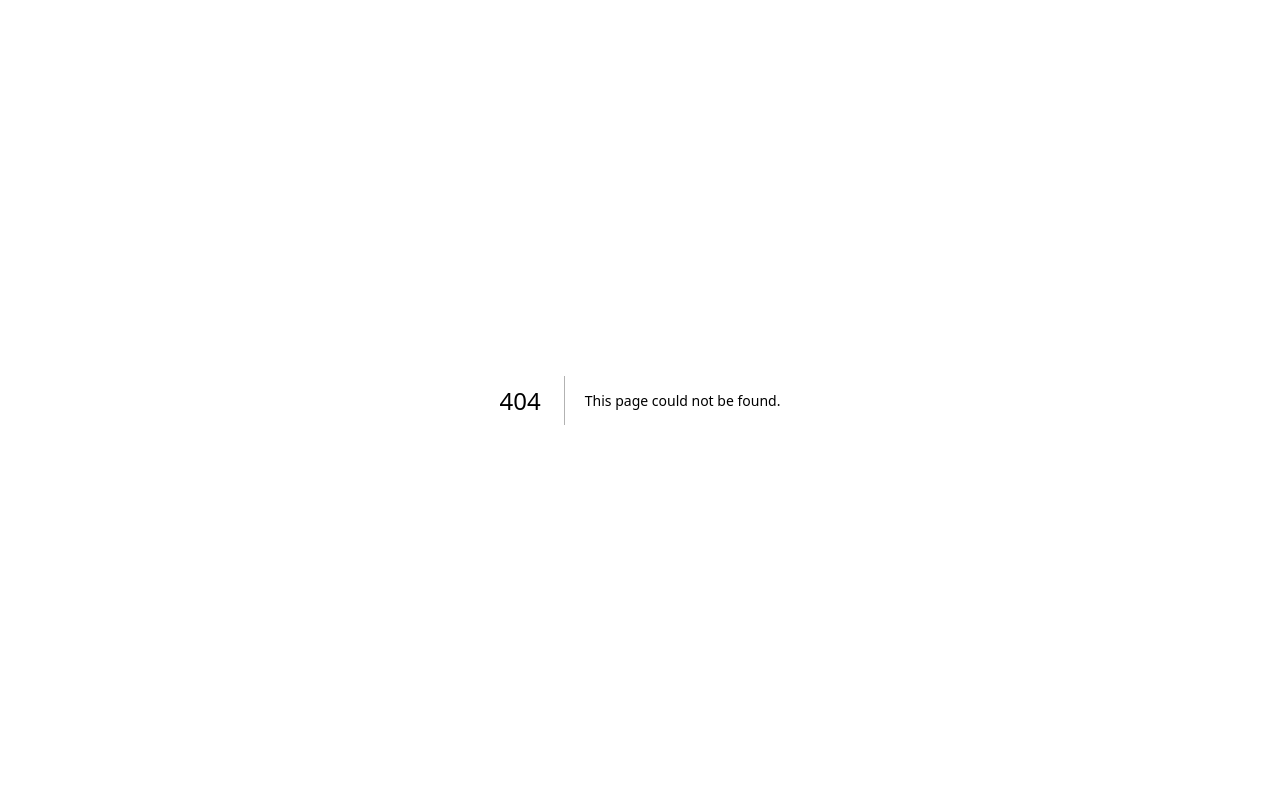
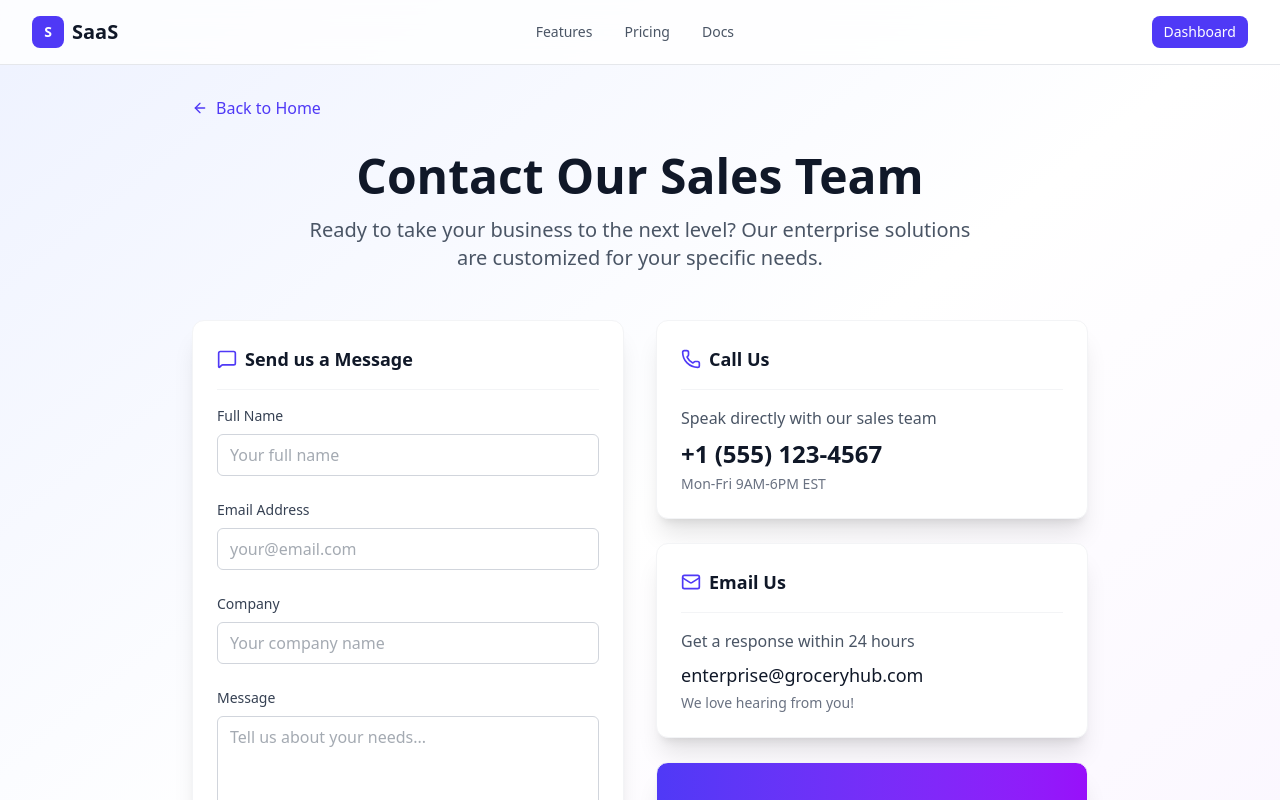
Before and after one commit to maitanveer/Smart-Hyperlocal-Multi-Vendor-Grocery-Platform-with-AI-Recommendations, a Next.js app: page /contact in a window 1280 px wide. Before the commit this address had no page. Shown: the top 800 px of the page. Built offline with nearby package versions, Linux system fonts and the light colour scheme.

Commit message:
finalized changes and ready to push

```diff
--- /dev/null
+++ b/app/contact/page.tsx
@@ -0,0 +1,157 @@
+'use client';
+
+import { useEffect, useState } from 'react';
+import { useSearchParams } from 'next/navigation';
+import { Navbar } from '@/components/layout/Navbar';
+import { Button } from '@/components/ui/Button';
+import { Card, CardContent, CardHeader, CardTitle } from '@/components/ui/Card';
+import { Mail, Phone, MessageSquare, ArrowLeft } from 'lucide-react';
+import Link from 'next/link';
+
+export default function ContactPage() {
+  const searchParams = useSearchParams();
+  const [planDetails, setPlanDetails] = useState<{ plan: string; price: string } | null>(null);
+
+  useEffect(() => {
+    const plan = searchParams.get('plan');
+    const price = searchParams.get('price');
+
+    if (plan && price) {
+      setPlanDetails({ plan, price });
+    }
+  }, [searchParams]);
+
+  return (
+    <main className="min-h-screen bg-gradient-to-br from-indigo-50 via-white to-purple-50">
+      <Navbar />
+
+      <div className="pt-24 pb-12 px-4 sm:px-6 lg:px-8">
+        <div className="mx-auto max-w-4xl">
+          <Link href="/" className="inline-flex items-center gap-2 text-indigo-600 hover:text-indigo-700 mb-8">
+            <ArrowLeft className="h-4 w-4" />
+            Back to Home
+          </Link>
+
+          <div className="text-center mb-12">
+            <h1 className="text-4xl sm:text-5xl font-bold text-gray-900 mb-4">
+              Contact Our Sales Team
+            </h1>
+            <p className="text-xl text-gray-600 max-w-2xl mx-auto">
+              Ready to take your business to the next level? Our enterprise solutions are customized for your specific needs.
+            </p>
+
+            {planDetails && (
+              <div className="mt-6 inline-block bg-indigo-100 text-indigo-800 px-4 py-2 rounded-full text-sm font-medium">
+                Interested in: {planDetails.plan.charAt(0).toUpperCase() + planDetails.plan.slice(1)} Plan (${planDetails.price}/month)
+              </div>
+            )}
+          </div>
+
+          <div className="grid grid-cols-1 lg:grid-cols-2 gap-8">
+            {/* Contact Form */}
+            <Card className="shadow-xl">
+              <CardHeader>
+                <CardTitle className="flex items-center gap-2">
+                  <MessageSquare className="h-5 w-5 text-indigo-600" />
+                  Send us a Message
+                </CardTitle>
+              </CardHeader>
+              <CardContent className="space-y-6">
+                <div>
+                  <label className="block text-sm font-medium text-gray-700 mb-2">
+                    Full Name
+                  </label>
+                  <input
+                    type="text"
+                    className="w-full px-3 py-2 border border-gray-300 rounded-md focus:outline-none focus:ring-2 focus:ring-indigo-500"
+                    placeholder="Your full name"
+                  />
+                </div>
+
+                <div>
+                  <label className="block text-sm font-medium text-gray-700 mb-2">
+                    Email Address
+                  </label>
+                  <input
+                    type="email"
+                    className="w-full px-3 py-2 border border-gray-300 rounded-md focus:outline-none focus:ring-2 focus:ring-indigo-500"
+                    placeholder="your@email.com"
+                  />
+                </div>
+
+                <div>
+                  <label className="block text-sm font-medium text-gray-700 mb-2">
+                    Company
+                  </label>
+                  <input
+                    type="text"
+                    className="w-full px-3 py-2 border border-gray-300 rounded-md focus:outline-none focus:ring-2 focus:ring-indigo-500"
+                    placeholder="Your company name"
+                  />
+                </div>
+
+                <div>
+                  <label className="block text-sm font-medium text-gray-700 mb-2">
+                    Message
+                  </label>
+                  <textarea
+                    rows={4}
+                    className="w-full px-3 py-2 border border-gray-300 rounded-md focus:outline-none focus:ring-2 focus:ring-indigo-500"
+                    placeholder="Tell us about your needs..."
+                  />
+                </div>
+
+                <Button className="w-full bg-gradient-to-r from-indigo-600 to-purple-600 hover:from-indigo-700 hover:to-purple-700">
+                  Send Message
+                </Button>
+              </CardContent>
+            </Card>
+
+            {/* Contact Info */}
+            <div className="space-y-6">
+              <Card className="shadow-xl">
+                <CardHeader>
+                  <CardTitle className="flex items-center gap-2">
+                    <Phone className="h-5 w-5 text-indigo-600" />
+                    Call Us
+                  </CardTitle>
+                </CardHeader>
+                <CardContent>
+                  <p className="text-gray-600 mb-2">Speak directly with our sales team</p>
+                  <p className="text-2xl font-bold text-gray-900">+1 (555) 123-4567</p>
+                  <p className="text-sm text-gray-500 mt-1">Mon-Fri 9AM-6PM EST</p>
+                </CardContent>
+              </Card>
+
+              <Card className="shadow-xl">
+                <CardHeader>
+                  <CardTitle className="flex items-center gap-2">
+                    <Mail className="h-5 w-5 text-indigo-600" />
+                    Email Us
+                  </CardTitle>
+                </CardHeader>
+                <CardContent>
+                  <p className="text-gray-600 mb-2">Get a response within 24 hours</p>
+                  <p className="text-lg font-medium text-gray-900">enterprise@groceryhub.com</p>
+                  <p className="text-sm text-gray-500 mt-1">We love hearing from you!</p>
+                </CardContent>
+              </Card>
+
+              <Card className="shadow-xl bg-gradient-to-r from-indigo-600 to-purple-600 text-white">
+                <CardContent className="pt-6">
+                  <h3 className="text-xl font-bold mb-2">Why Choose Enterprise?</h3>
+                  <ul className="space-y-2 text-sm">
+                    <li>✓ Unlimited events and data retention</li>
+                    <li>✓ 24/7 dedicated support</li>
+                    <li>✓ Custom integrations and features</li>
+                    <li>✓ SLA guarantees and priority handling</li>
+                  </ul>
+                </CardContent>
+              </Card>
+            </div>
+          </div>
+        </div>
+      </div>
+    </main>
+  );
+}
--- a/app/page.tsx
+++ b/app/page.tsx
@@ -12,6 +12,7 @@ import {
   Check,
 } from 'lucide-react';
 import Link from 'next/link';
+import { useRouter } from 'next/navigation';
 
 const features = [
   {
@@ -80,6 +81,29 @@ const pricingPlans = [
 ];
 
 export default function Home() {
+  const router = useRouter();
+
+  const handleGetStarted = (plan: typeof pricingPlans[0]) => {
+    try {
+      const planSlug = plan.name.toLowerCase();
+      const price = plan.price;
+
+      // Different routing logic based on plan type
+      if (plan.name === 'Enterprise') {
+        // Enterprise goes to contact page
+        router.push(`/contact?plan=${planSlug}&price=${price}`);
+      } else {
+        // Starter and Professional go to signup
+        const planParam = plan.name === 'Professional' ? 'pro' : planSlug;
+        router.push(`/signup?plan=${planParam}&price=${price}`);
+      }
+    } catch (error) {
+      console.error('Navigation failed:', error);
+      // Fallback: show alert
+      alert(`Redirecting to signup for ${plan.name} plan. Please try again.`);
+    }
+  };
+
   return (
     <main className="min-h-screen overflow-hidden">
       <Navbar />
@@ -181,20 +205,6 @@ export default function Home() {
                 </div>
               </div>
 
-              <div className="rounded-[1.5rem] bg-slate-50 p-4">
-                <div className="flex items-center justify-between text-sm text-slate-500 mb-4">
-                  <span>Weekly savings</span>
-                  <span className="font-semibold text-slate-900">$24.50</span>
-                </div>
-                <div className="grid grid-cols-12 gap-2 h-24">
-                  <div className="col-span-2 rounded-full bg-green-600" />
-                  <div className="col-span-3 rounded-full bg-green-300" />
-                  <div className="col-span-2 rounded-full bg-slate-300" />
-                  <div className="col-span-3 rounded-full bg-slate-200" />
-                  <div className="col-span-2 rounded-full bg-slate-100" />
-                </div>
-              </div>
-
               <div className="flex items-center gap-3 text-sm text-slate-600">
                 <div className="rounded-2xl bg-blue-100 p-3">
                   <BarChart3 className="h-5 w-5 text-blue-600" />
@@ -281,6 +291,7 @@ export default function Home() {
                   </div>
 
                   <Button
+                    onClick={() => handleGetStarted(plan)}
                     variant={plan.popular ? 'primary' : 'secondary'}
                     className={`w-full mb-8 font-semibold ${
                       plan.popular
--- a/components/forms/SignupForm.tsx
+++ b/components/forms/SignupForm.tsx
@@ -1,7 +1,7 @@
 'use client';
 
-import { type FormEvent, useState } from 'react';
-import { useRouter } from 'next/navigation';
+import { type FormEvent, useState, useEffect } from 'react';
+import { useRouter, useSearchParams } from 'next/navigation';
 import Link from 'next/link';
 import { Button } from '@/components/ui/Button';
 import { Toast } from '@/components/ui/Toast';
@@ -9,6 +9,7 @@ import { useAuth, UserRole } from '@/context/AuthContext';
 
 export function SignupForm() {
   const router = useRouter();
+  const searchParams = useSearchParams();
   const { signup } = useAuth();
   const [name, setName] = useState('');
   const [email, setEmail] = useState('');
@@ -17,6 +18,17 @@ export function SignupForm() {
   const [toastMessage, setToastMessage] = useState('');
   const [toastVariant, setToastVariant] = useState<'success' | 'error'>('success');
   const [isSubmitting, setIsSubmitting] = useState(false);
+  const [selectedPlan, setSelectedPlan] = useState<{ name: string; price: string } | null>(null);
+
+  useEffect(() => {
+    const plan = searchParams.get('plan');
+    const price = searchParams.get('price');
+
+    if (plan && price) {
+      const planName = plan === 'pro' ? 'Professional' : plan.charAt(0).toUpperCase() + plan.slice(1);
+      setSelectedPlan({ name: planName, price });
+    }
+  }, [searchParams]);
 
   const handleSubmit = async (event: FormEvent<HTMLFormElement>) => {
     event.preventDefault();
@@ -48,6 +60,12 @@ export function SignupForm() {
         <p className="text-sm text-slate-500 dark:text-slate-400">
           Fill in your details to join the analytics platform.
         </p>
+
+        {selectedPlan && (
+          <div className="mt-4 inline-block rounded-full bg-indigo-100 px-4 py-2 text-sm font-medium text-indigo-800 dark:bg-indigo-900 dark:text-indigo-200">
+            Selected Plan: {selectedPlan.name} (${selectedPlan.price}/month)
+          </div>
+        )}
       </div>
 
       {toastMessage && <Toast message={toastMessage} variant={toastVariant} />}
--- /dev/null
+++ b/components/ui/AuthToggleButton.tsx
@@ -0,0 +1,43 @@
+'use client';
+
+import { useState } from 'react';
+import Link from 'next/link';
+import { LogIn, UserPlus, ChevronDown } from 'lucide-react';
+
+interface AuthToggleButtonProps {
+  className?: string;
+}
+
+export function AuthToggleButton({ className = '' }: AuthToggleButtonProps) {
+  const [isLogin, setIsLogin] = useState(true);
+
+  const toggleMode = () => {
+    setIsLogin(!isLogin);
+  };
+
+  const currentIcon = isLogin ? <LogIn className="h-4 w-4" /> : <UserPlus className="h-4 w-4" />;
+  const currentText = isLogin ? 'Login' : 'Sign Up';
+  const currentHref = isLogin ? '/login' : '/signup';
+  const altText = isLogin ? 'Sign Up' : 'Login';
+
+  return (
+    <div className={`relative flex items-center ${className}`}>
+      {/* Main Button */}
+      <Link href={currentHref}>
+        <button className="flex items-center gap-2 rounded-md bg-indigo-600 px-4 py-2 text-sm font-medium text-white shadow-sm transition-all duration-200 hover:bg-indigo-700 hover:shadow-md active:scale-95">
+          {currentIcon}
+          <span>{currentText}</span>
+        </button>
+      </Link>
+
+      {/* Toggle Button */}
+      <button
+        onClick={toggleMode}
+        className="ml-1 rounded p-1 text-indigo-600 transition-colors duration-200 hover:bg-indigo-50 hover:text-indigo-700"
+        title={`Switch to ${altText}`}
+      >
+        <ChevronDown className={`h-3 w-3 transition-transform duration-200 ${!isLogin ? 'rotate-180' : ''}`} />
+      </button>
+    </div>
+  );
+}
```
